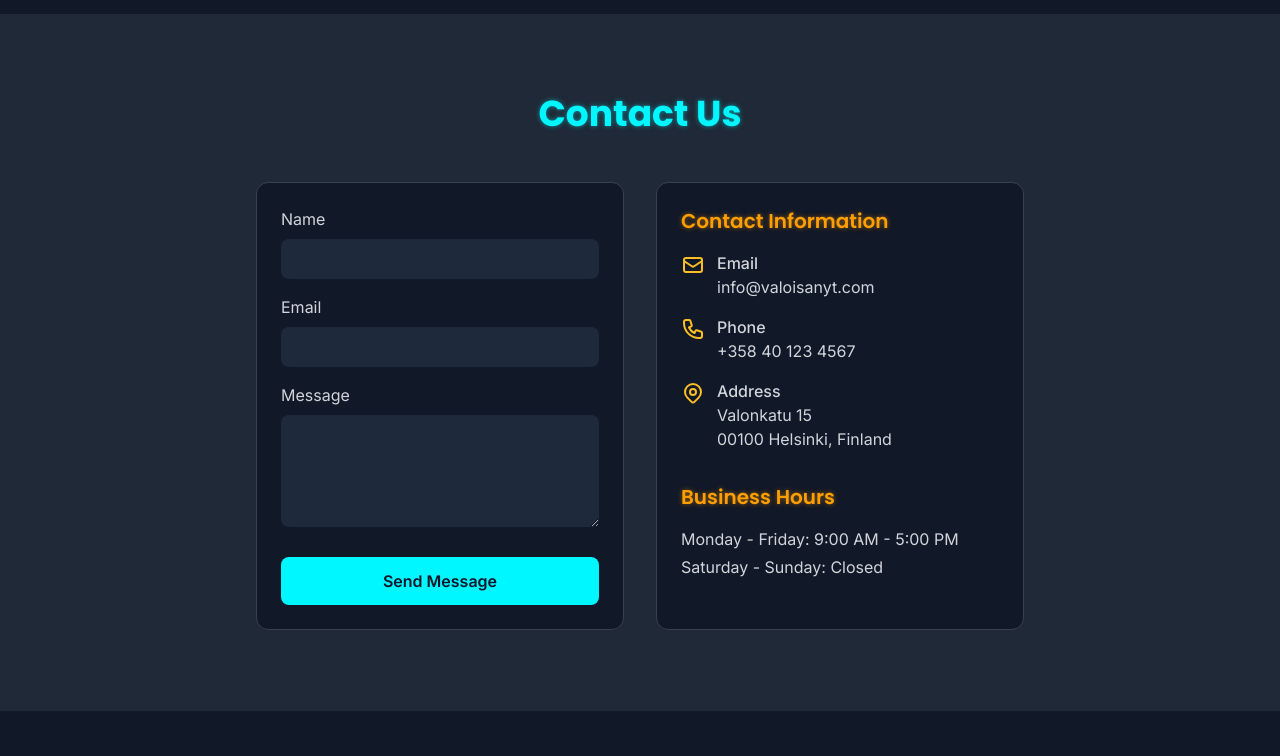
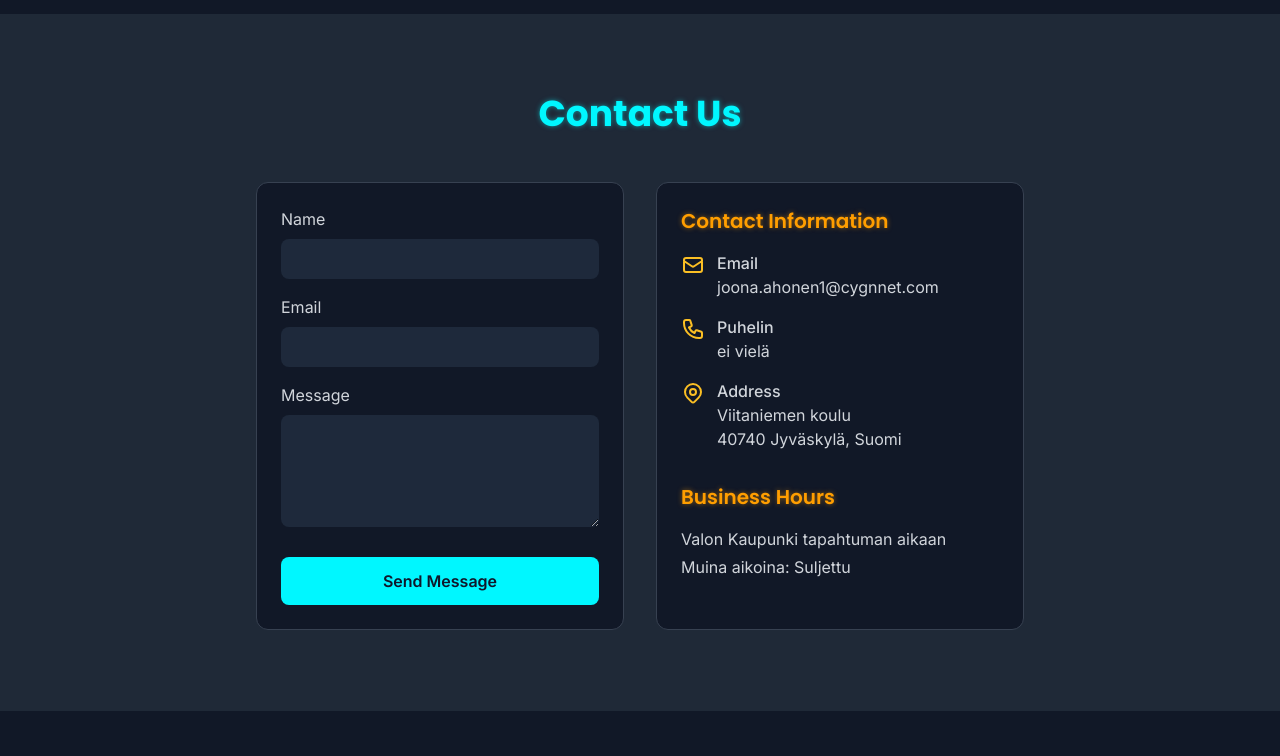
Before and after one commit to joqwe7/Valoisa-NYT, a plain HTML site: page index.html in a window 1280 px wide. Shown: the part 3268-4024 px from the top of the page. Drawn offline with nearby package versions, Linux system fonts and the light colour scheme.

Commit message:
Update index.html

```diff
--- a/index.html
+++ b/index.html
@@ -450,7 +450,7 @@
                         </button>
                         <div class="faq-content px-6 bg-gray-800 rounded-b-lg">
                             <div class="py-4 text-gray-300">
-                                <p class="mb-2">All Valputki LED tubes come with a 2-year manufacturer's warranty against defects in materials and workmanship.</p>
+                                <p class="mb-2">All Valoputki LED tubes come with a 2-year manufacturer's warranty against defects in materials and workmanship.</p>
                                 <p>If your product fails within this period, please contact our support team with your proof of purchase and a description of the issue. We'll guide you through the warranty claim process, which may involve returning the defective item for inspection and receiving a replacement.</p>
                             </div>
                         </div>
@@ -495,7 +495,7 @@
                         <div class="faq-content px-6 bg-gray-800 rounded-b-lg">
                             <div class="py-4 text-gray-300">
                                 <p class="mb-2">We currently offer a special 10% discount when purchasing 5 or more Valputki tubes at the Valon Kaupunki event.</p>
-                                <p>For larger bulk orders (20+ units), please contact our sales team directly at sales@valoisanyt.com to discuss custom pricing options.</p>
+                                <p>For larger bulk orders (20+ units), please contact our sales team directly at joona.ahonen1@cygnnet.fi to discuss custom pricing options.</p>
                             </div>
                         </div>
                     </div>
@@ -537,7 +537,7 @@
                                     </svg>
                                     <div>
                                         <p class="font-medium">Email</p>
-                                        <p>info@valoisanyt.com</p>
+                                        <p>joona.ahonen1@cygnnet.com</p>
                                     </div>
                                 </div>
                                 <div class="flex items-start">
@@ -545,8 +545,8 @@
                                         <path stroke-linecap="round" stroke-linejoin="round" stroke-width="2" d="M3 5a2 2 0 012-2h3.28a1 1 0 01.948.684l1.498 4.493a1 1 0 01-.502 1.21l-2.257 1.13a11.042 11.042 0 005.516 5.516l1.13-2.257a1 1 0 011.21-.502l4.493 1.498a1 1 0 01.684.949V19a2 2 0 01-2 2h-1C9.716 21 3 14.284 3 6V5z"></path>
                                     </svg>
                                     <div>
-                                        <p class="font-medium">Phone</p>
-                                        <p>+358 40 123 4567</p>
+                                        <p class="font-medium">Puhelin</p>
+                                        <p>ei vielä</p>
                                     </div>
                                 </div>
                                 <div class="flex items-start">
@@ -556,16 +556,16 @@
                                     </svg>
                                     <div>
                                         <p class="font-medium">Address</p>
-                                        <p>Valonkatu 15</p>
-                                        <p>00100 Helsinki, Finland</p>
+                                        <p>Viitaniemen koulu</p>
+                                        <p>40740 Jyväskylä, Suomi</p>
                                     </div>
                                 </div>
                             </div>
 
                             <h3 class="text-xl font-semibold mt-8 mb-4 neon-amber">Business Hours</h3>
                             <div class="text-gray-300">
-                                <p class="mb-1">Monday - Friday: 9:00 AM - 5:00 PM</p>
-                                <p>Saturday - Sunday: Closed</p>
+                                <p class="mb-1">Valon Kaupunki tapahtuman aikaan</p>
+                                <p>Muina aikoina: Suljettu</p>
                             </div>
                         </div>
                     </div>
```
